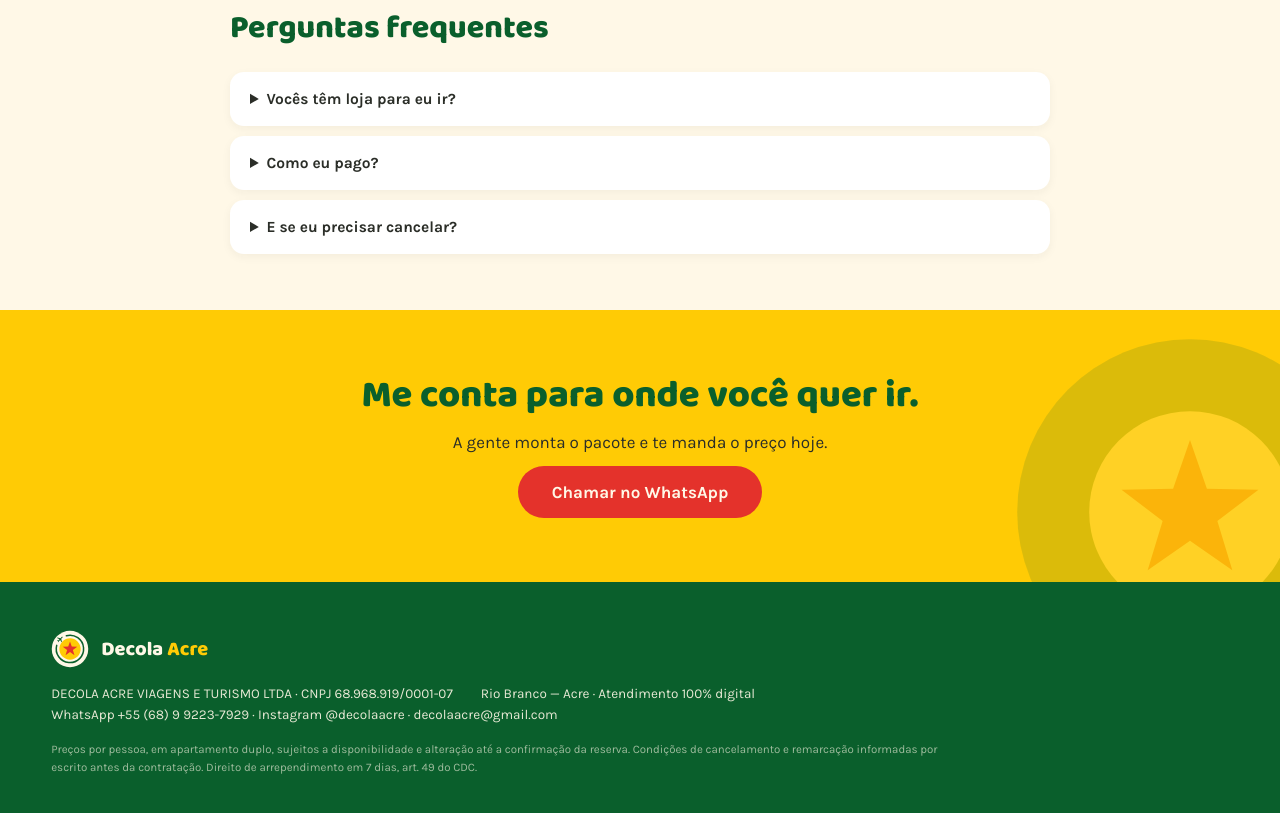
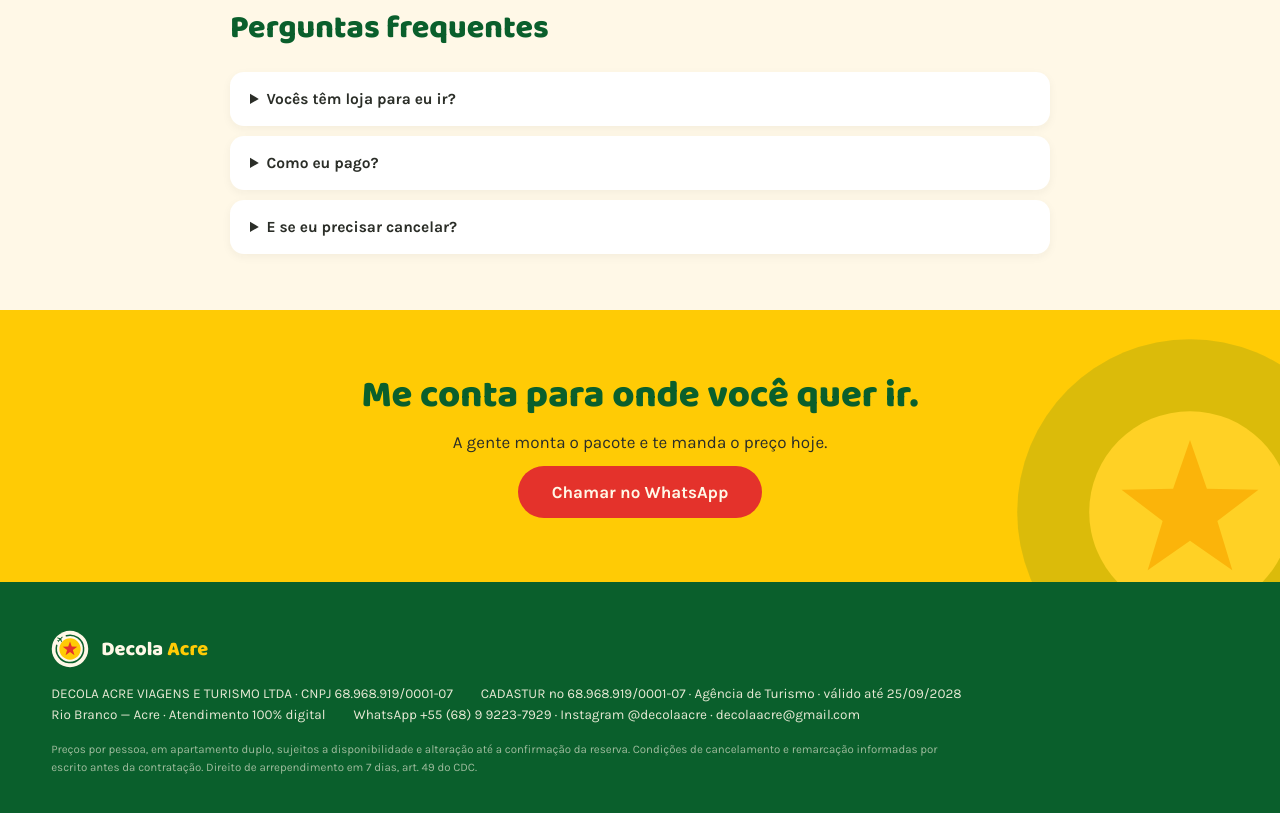
Before and after one commit to matheusadvac-svg/decola-acre, a plain HTML site: page index.html in a window 1280 px wide. Shown: the part 2498-3311 px from the top of the page. Drawn offline with Linux system fonts and the light colour scheme.

Commit message:
Rodape: linha CADASTUR n 68.968.919/0001-07 (home e /peru)

```diff
--- a/index.html
+++ b/index.html
@@ -403,6 +403,7 @@ a { color:#0A5F2C; text-decoration:none; } a:hover { color:#0B8A3D; }
     </div>
     <div style="display:flex; flex-wrap:wrap; gap:6px 28px; font-size:13.5px; color:#FFF8E7; opacity:.9;">
       <span>DECOLA ACRE VIAGENS E TURISMO LTDA · CNPJ 68.968.919/0001-07</span>
+      <span>CADASTUR nº 68.968.919/0001-07 · Agência de Turismo · válido até 25/09/2028</span>
       <span>Rio Branco — Acre · Atendimento 100% digital</span>
       <span>WhatsApp +55 (68) 9 9223-7929 · Instagram @decolaacre · decolaacre@gmail.com</span>
     </div>
```
Also changed, not shown: peru.html (+1 -0 lines).
